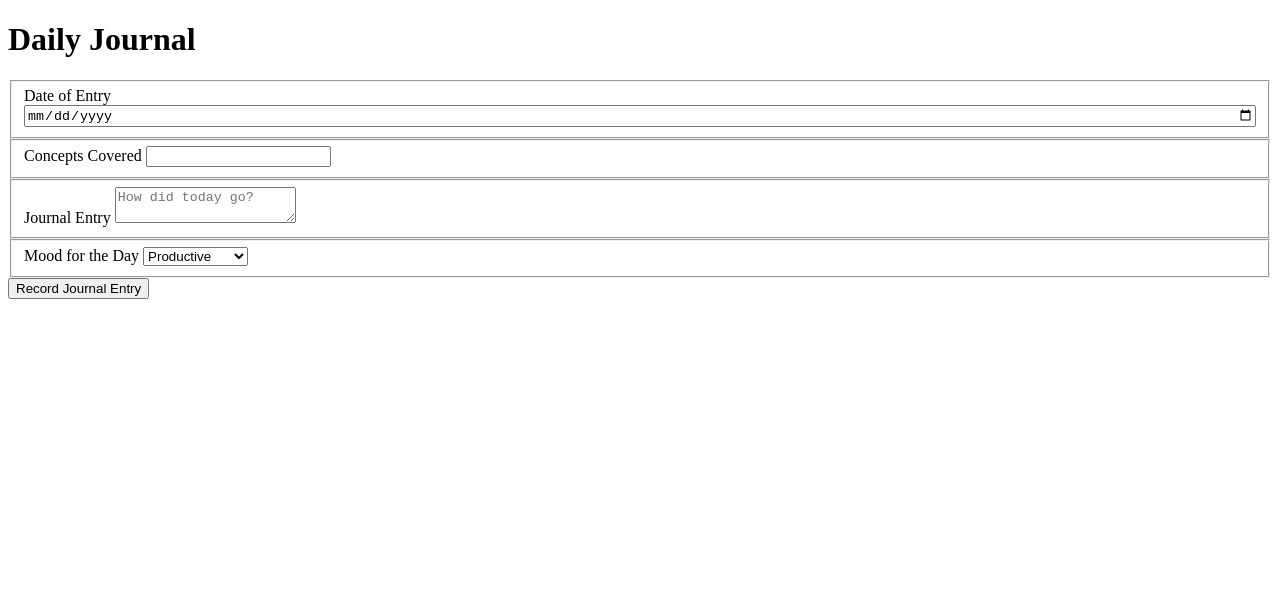
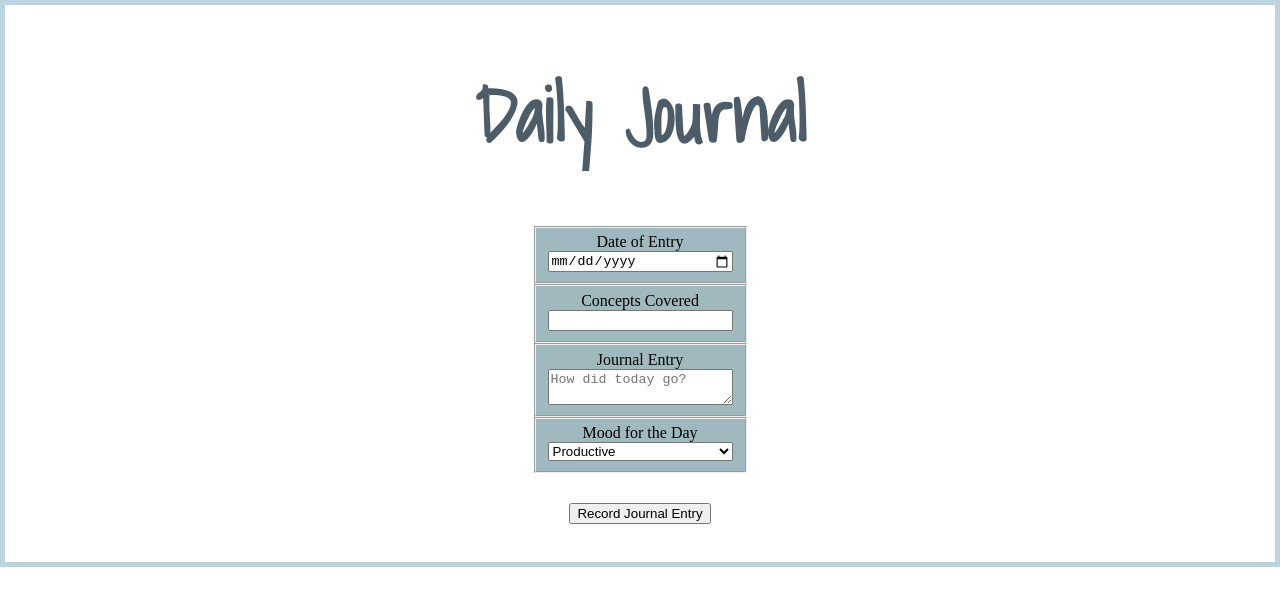
Before and after one commit to KelleyCrittenden/daily-journal, a plain HTML site: page src/index.html in a window 1280 px wide. Drawn offline with Linux system fonts and the light colour scheme; files that its build step writes are made by us from their sources.

Commit message:
initial css update

```diff
--- a/src/index.html
+++ b/src/index.html
@@ -5,10 +5,11 @@
     <meta name="viewport" content="width=device-width, initial-scale=1.0">
     <meta http-equiv="X-UA-Compatible" content="ie=edge">
     <title>Daily Journal</title>
-    <link rel="stylesheet" href="journal.css"
+    <link rel="stylesheet" type="text/css" href="styles/journal.css">
+    <link href="https://fonts.googleapis.com/css2?family=Shadows+Into+Light&display=swap" rel="stylesheet">
 </head>
 <body>
-    <div class="main title">
+    <div class="main-title">
         <h1>Daily Journal</h1>
     </div>
     <div class="entry-form">
@@ -34,7 +35,7 @@
                         <option value="confident">Confident</option>
                         <option value="overwhelmed">Overwhelmed</option>
                         <option value="confused">Confused</option>
-                        <option value="inadequate">Inadequate</option>
+                        <option value="inadequate">Challenged</option>
                 </select>
             </fieldset>
         </form>
--- a/src/styles/journal.css
+++ b/src/styles/journal.css
@@ -1,5 +1,49 @@
+html {
+    border: 5px solid #bcd4de;
+}
+
+
+h1 {
+    color: #4c5C68;
+    font-family: 'Shadows Into Light', cursive;
+    text-align: center;
+    font-size: 75px;
+}
+
+
+.entry-form {
+    text-align: center;
+    display: flex;
+    justify-content: center;
+}
+
 .date {
+    background-color: #a0b9bf;
     display: flex;
     flex-direction: column;
+}
 
+.concepts {
+    background-color: #a0b9bf;
+    display: flex;
+    flex-direction: column;
+    justify-content: center;
 }
+
+.entry {
+    background-color: #a0b9bf;
+    display: flex;
+    flex-direction: column;
+}
+
+.mood {
+    background-color: #a0b9bf;
+    display: flex;
+    flex-direction: column;
+}
+
+.submitButton {
+    display: flex;
+    justify-content: center;
+    padding: 30px;
+}
```
